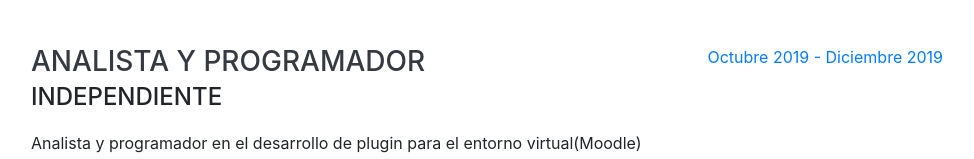
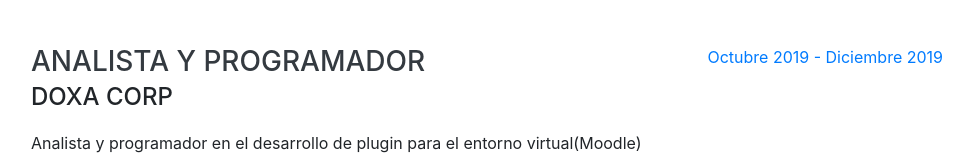
Before and after one commit to JoseDavidQuesada/curriculum-portafolio, a website with bundled scripts: page index.html in a window 1280 px wide. Shown: the part 1786-1945 px from the top of the page, without its empty margins (289-1263 px from the left). Built offline with nearby package versions, Linux system fonts and the light colour scheme; a web font is replaced by a local one.

Commit message:
06-02-2020 v3

```diff
--- a/index.html
+++ b/index.html
@@ -148,7 +148,7 @@
         <div class="resume-item d-flex flex-column flex-md-row justify-content-between mb-5">
           <div class="resume-content">
             <h3 class="mb-0">Analista y programador</h3>
-            <div class="subheading mb-3">Independiente</div>
+            <div class="subheading mb-3">DOXA Corp</div>
             <p>Analista y programador en el desarrollo de plugin para el entorno virtual(Moodle) de la empresa DOXA Corp. </p>
           </div>
           <div class="resume-date text-md-right">
```
